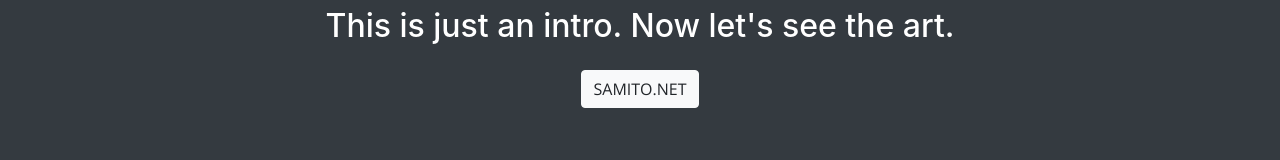
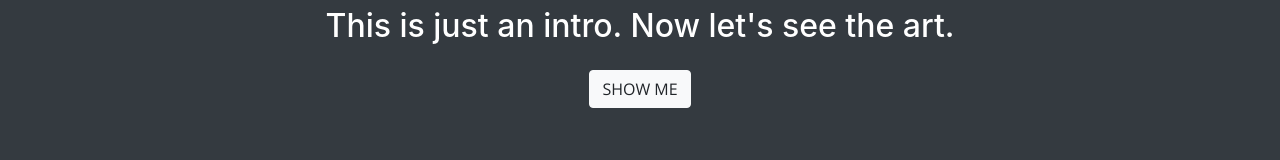
Before and after one commit to deimagnetic/deimagnetic.github.io, a website with bundled scripts: page index.html in a window 1280 px wide. Shown: the part 1943-2103 px from the top of the page. Built offline with nearby package versions, Linux system fonts and the light colour scheme.

Commit message:
Update index.html

```diff
--- a/index.html
+++ b/index.html
@@ -137,7 +137,7 @@
     <section class="bg-dark text-white">
       <div class="container text-center">
         <h2 class="mb-4">This is just an intro. Now let's see the art.</h2>
-        <a class="btn btn-light btn-xl sr-button" href="http://www.samito.net">SAMITO.NET</a>
+        <a class="btn btn-light btn-xl sr-button" href="http://www.samito.net">SHOW ME</a>
       </div>
     </section>
 
```
